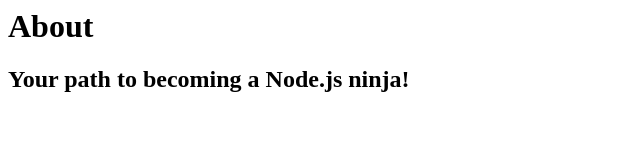
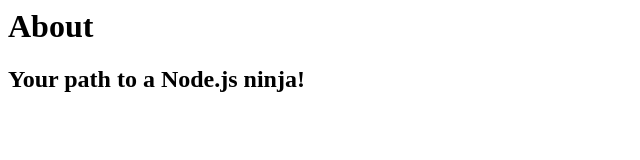
Before and after one commit to ri71/Capstone-Project, a website: page pages_for_web/login.html in a window 1280 px wide. Shown: the whole page, without its empty margins (0-640 px from the left). Drawn offline with Linux system fonts and the light colour scheme.

```diff
--- a/pages_for_web/login.html
+++ b/pages_for_web/login.html
@@ -6,6 +6,7 @@
 </head>
 <body>
   <h1>About</h1>
-  <h2>Your path to becoming a Node.js ninja!</h2>
+  <h2>Your path to a Node.js ninja!</h2>
+
 </body>
 </html>
--- a/project_cap.js
+++ b/project_cap.js
@@ -35,6 +35,7 @@
         }
         res.end(data);
       });
+      // reading in the html files that we already established and error-checks if the data isn't being read right
 });
 
 server.listen(3000, 'localhost', () =>{
```
